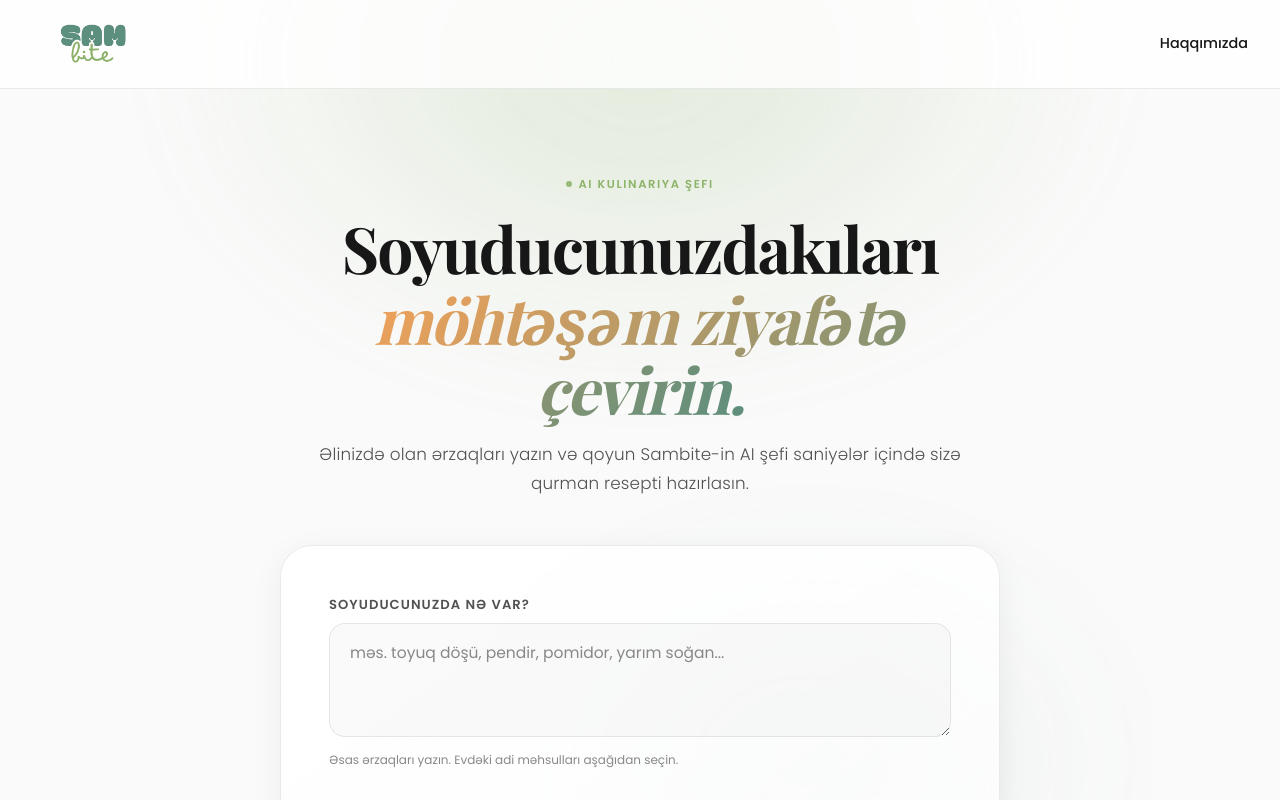
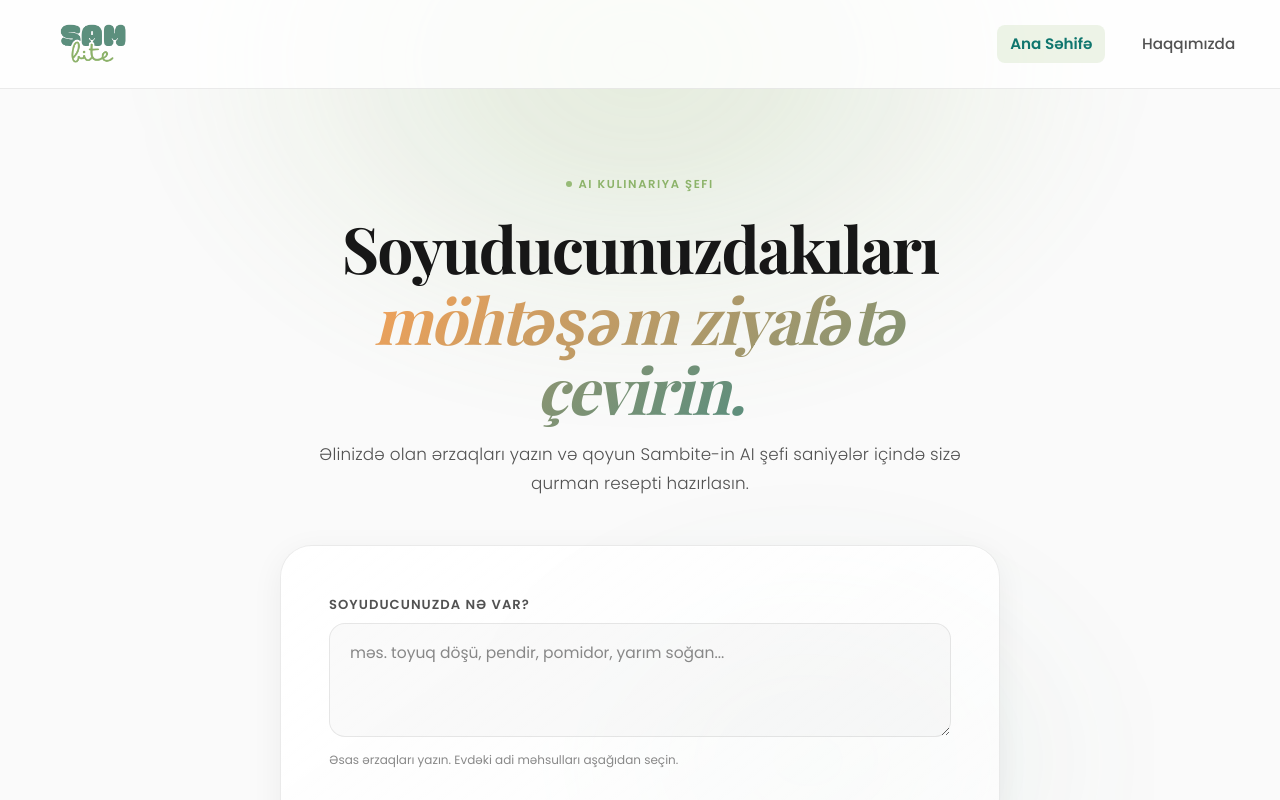
Before and after one commit to javidanbayram/sambite, a Next.js app: page / in a window 1280 px wide. Shown: the top 800 px of the page. Built offline with nearby package versions, Linux system fonts and the light colour scheme; a web font is replaced by a local one.

Commit message:
feat: Add cool navbar with Home and About links

```diff
--- a/app/globals.css
+++ b/app/globals.css
@@ -255,6 +255,34 @@ body {
   width: auto;
   object-fit: contain;
   display: block;
+}
+
+.header-nav {
+  display: flex;
+  gap: 1.5rem;
+  align-items: center;
+}
+
+.nav-link {
+  color: var(--text-secondary);
+  text-decoration: none;
+  font-size: 0.95rem;
+  font-weight: 500;
+  padding: 0.4rem 0.8rem;
+  border-radius: 8px;
+  transition: all 0.25s cubic-bezier(0.4, 0, 0.2, 1);
+  position: relative;
+}
+
+.nav-link:hover {
+  color: var(--text-primary);
+  background: rgba(0, 0, 0, 0.04);
+}
+
+.nav-link.active {
+  color: var(--teal-dark);
+  background: rgba(140, 179, 105, 0.15);
+  font-weight: 600;
 }
 
 .header-badge {
--- a/app/page.tsx
+++ b/app/page.tsx
@@ -386,8 +386,9 @@ export default function HomePage() {
             {/* eslint-disable-next-line @next/next/no-img-element */}
             <img src="/sambitelogo.png" alt="Sambite" className="header-logo-img" />
           </a>
-          <nav style={{ display: 'flex', gap: '1.5rem', alignItems: 'center' }}>
-            <a href="/about" style={{ color: 'var(--text-primary)', textDecoration: 'none', fontSize: '0.9rem', fontWeight: 500 }}>Haqqımızda</a>
+          <nav className="header-nav">
+            <a href="/" className="nav-link active">Ana Səhifə</a>
+            <a href="/about" className="nav-link">Haqqımızda</a>
           </nav>
         </header>
 
```
